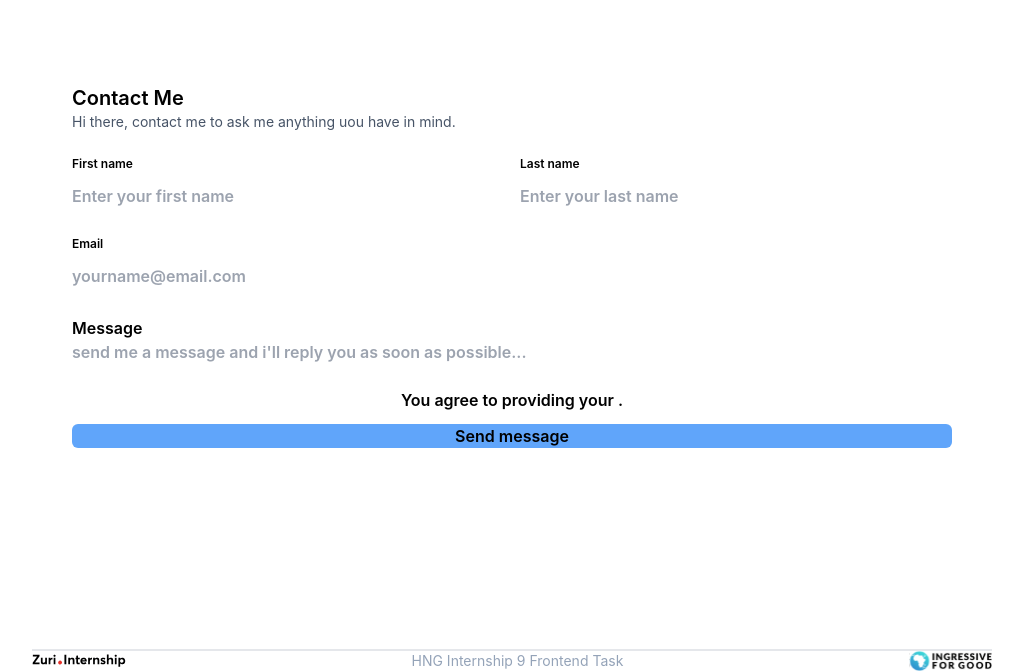
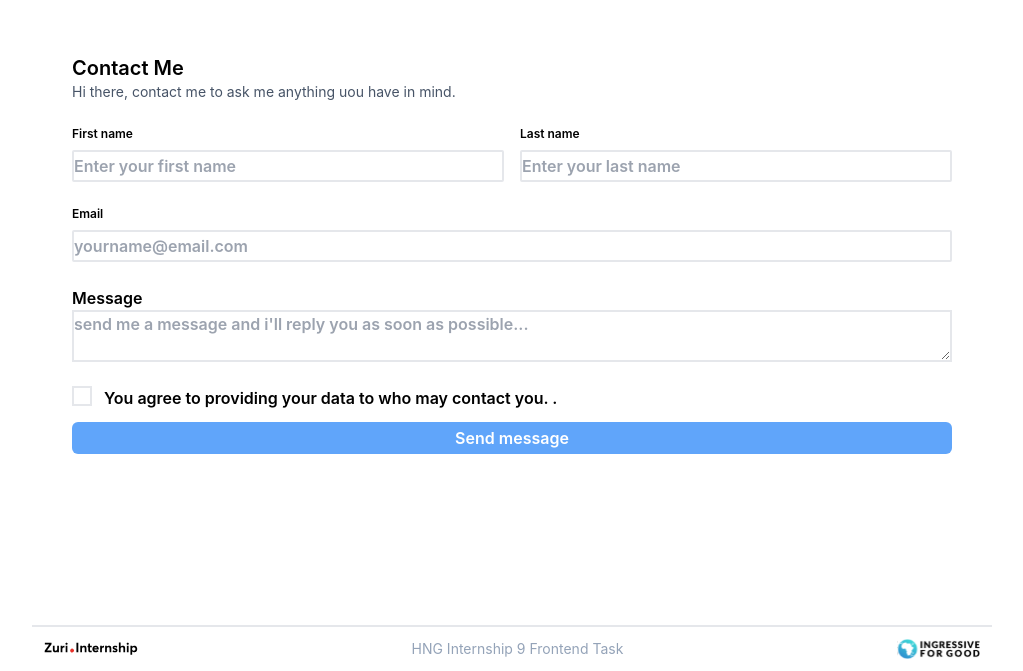
Before and after one commit to Axelrod99/hng-fe-task-one, a React (Create React App) app: page /Contact in a window 1280 px wide. Shown: the part 129-800 px from the top of the page, without its empty margins (128-1151 px from the left). Built offline with nearby package versions, Linux system fonts and the light colour scheme.

Commit message:
css changes

```diff
--- a/src/component/Footer/index.js
+++ b/src/component/Footer/index.js
@@ -4,7 +4,7 @@ import ingressive from '../../assets/icons/ingressive.svg'
 
 export default function index() {
   return (
-    <footer className='border-t-2 w-[95%] md:w-[75%] mx-auto'>
+    <footer className='border-t-2 w-[95%] md:w-[75%] mx-auto p-3'>
         <div className='flex flex-col sm:flex-row justify-between items-start   gap-3'>
 
         <img src={zuri_logo} className='h-4' />
--- a/src/component/contact.js
+++ b/src/component/contact.js
@@ -14,31 +14,32 @@ const contact = () => {
             <div className='sm:flex w-full gap-4 my-3'>
                 <div className='flex flex-col w-full gap-2'>
                     <p className='text-xs'>First name</p>
-                    <input className='rounded-sm h-8' placeholder='Enter your first name'></input>
+                    <input className='border-2 rounded-sm h-8' placeholder='Enter your first name'></input>
                 </div>
 
                 <div className='flex flex-col w-full gap-2'>
                     <p className='text-xs'>Last name</p>
-                    <input className='rounded-sm h-8' placeholder='Enter your last name'></input>
+                    <input className='border-2 rounded-sm h-8' placeholder='Enter your last name'></input>
                 </div>
             </div>
 
             <div className='flex flex-col w-full gap-2 my-3'>
                 <p className='text-xs'>Email</p>
-                <input className='rounded-sm h-8' placeholder='yourname@email.com'></input>
+                <input className='border-2 rounded-sm h-8' placeholder='yourname@email.com'></input>
             </div>
 
             <div className='flex flex-col w-full my-3'>
                 <p>Message</p>
-                <input className='' placeholder="send me a message and i'll reply you as soon as possible..."></input>
+                <textarea className='border-2' placeholder="send me a message and i'll reply you as soon as possible..."></textarea>
             </div>
 
-            <div className='my-3'>
-                <p>You agree to providing your .</p>
+            <div className='my-3 flex gap-3 self-start'>
+                <div className='border-2 h-5 w-5'></div>
+                <p className=''>You agree to providing your data to  who may contact you. .</p>
             </div>
 
             <div className='w-full'>
-                <button className='w-full rounded-md bg-blue-400'>Send message</button>
+                <button className='w-full rounded-md bg-blue-400 h-8 text-white'>Send message</button>
             </div>
 
         </div>
```
